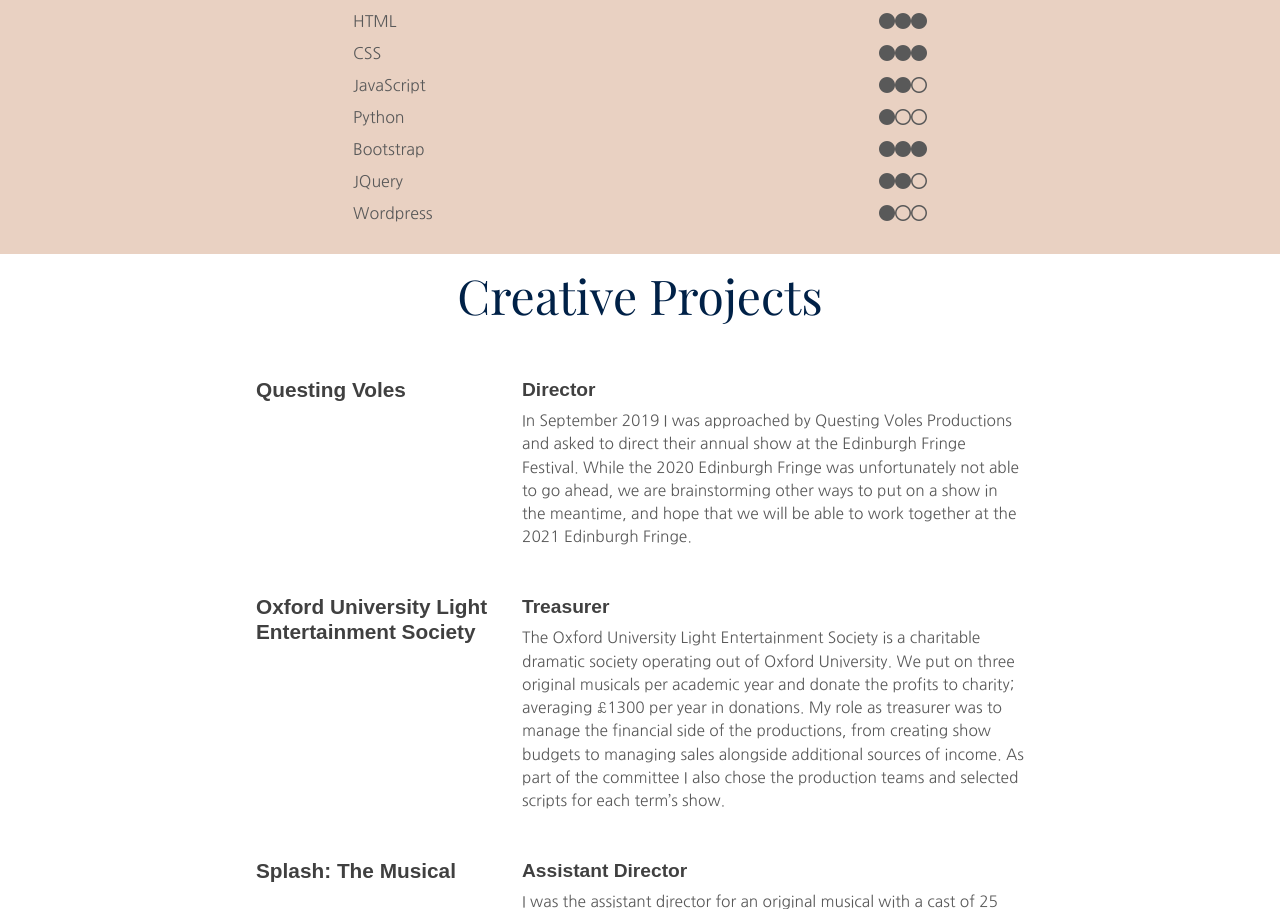
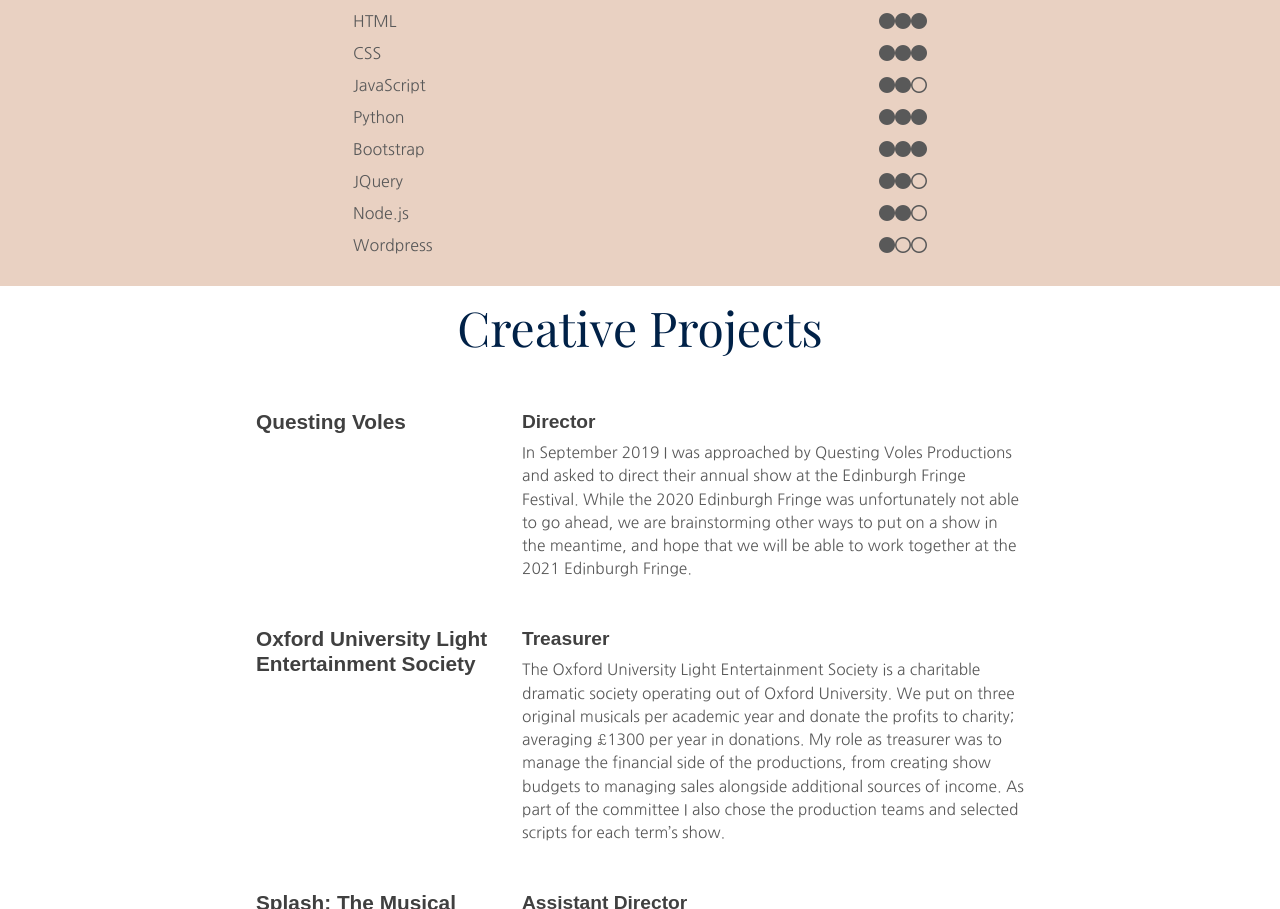
Before and after one commit to bickyhicks/personal-website, a plain HTML site: page index.html in a window 1280 px wide. Shown: the part 3275-4184 px from the top of the page. Drawn offline with nearby package versions, Linux system fonts and the light colour scheme; a web font is replaced by a local one.

Commit message:
Update index.html

```diff
--- a/index.html
+++ b/index.html
@@ -171,7 +171,7 @@
           </tr>
           <tr>
             <td>Python</td>
-            <td class="table-icon"><i class="fas fa-circle"></i><i class="far fa-circle"></i><i class="far fa-circle"></i></td>
+            <td class="table-icon"><i class="fas fa-circle"></i><i class="fas fa-circle"></i><i class="fas fa-circle"></i></td>
           </tr>
           <tr>
             <td>Bootstrap</td>
@@ -179,6 +179,10 @@
           </tr>
           <tr>
             <td>JQuery</td>
+            <td class="table-icon"><i class="fas fa-circle"></i><i class="fas fa-circle"></i><i class="far fa-circle"></i></td>
+          </tr>
+          <tr>
+            <td>Node.js</td>
             <td class="table-icon"><i class="fas fa-circle"></i><i class="fas fa-circle"></i><i class="far fa-circle"></i></td>
           </tr>
           <tr>
```
